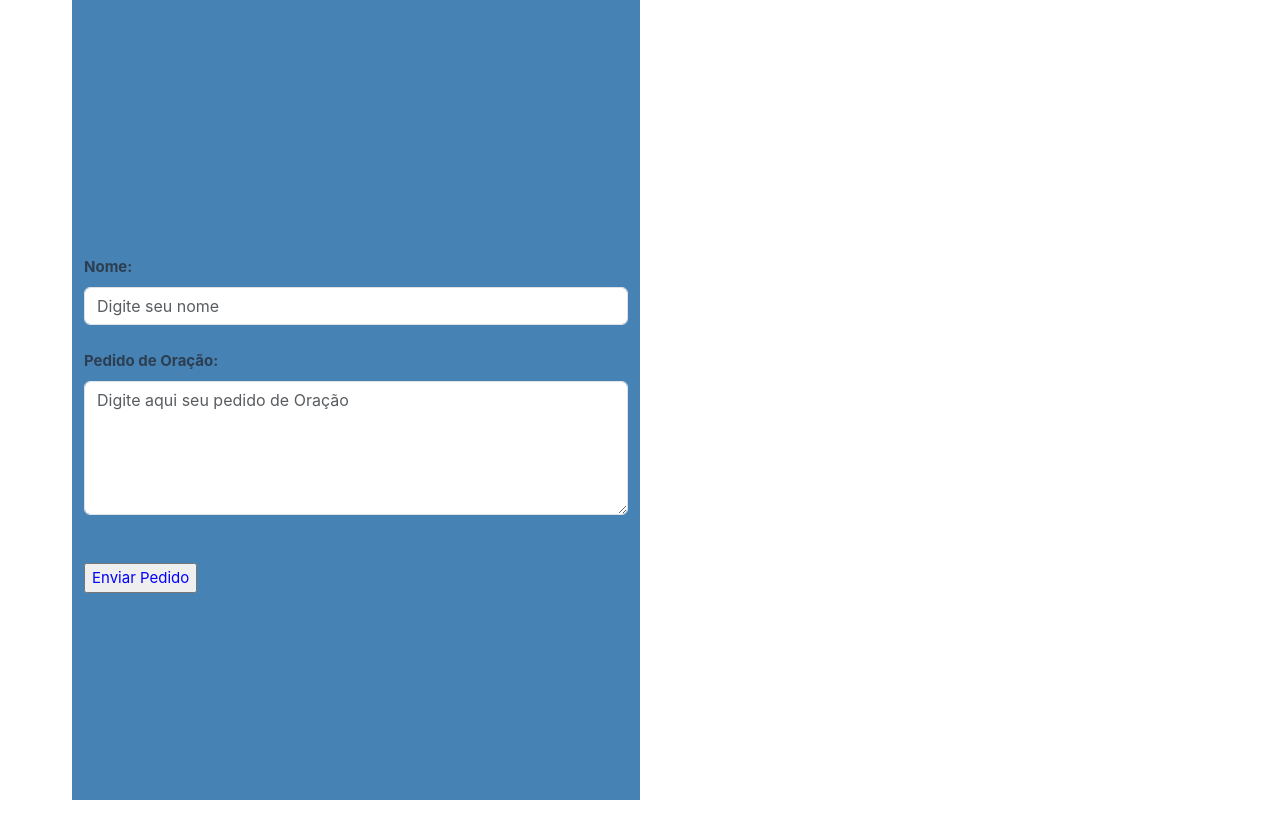
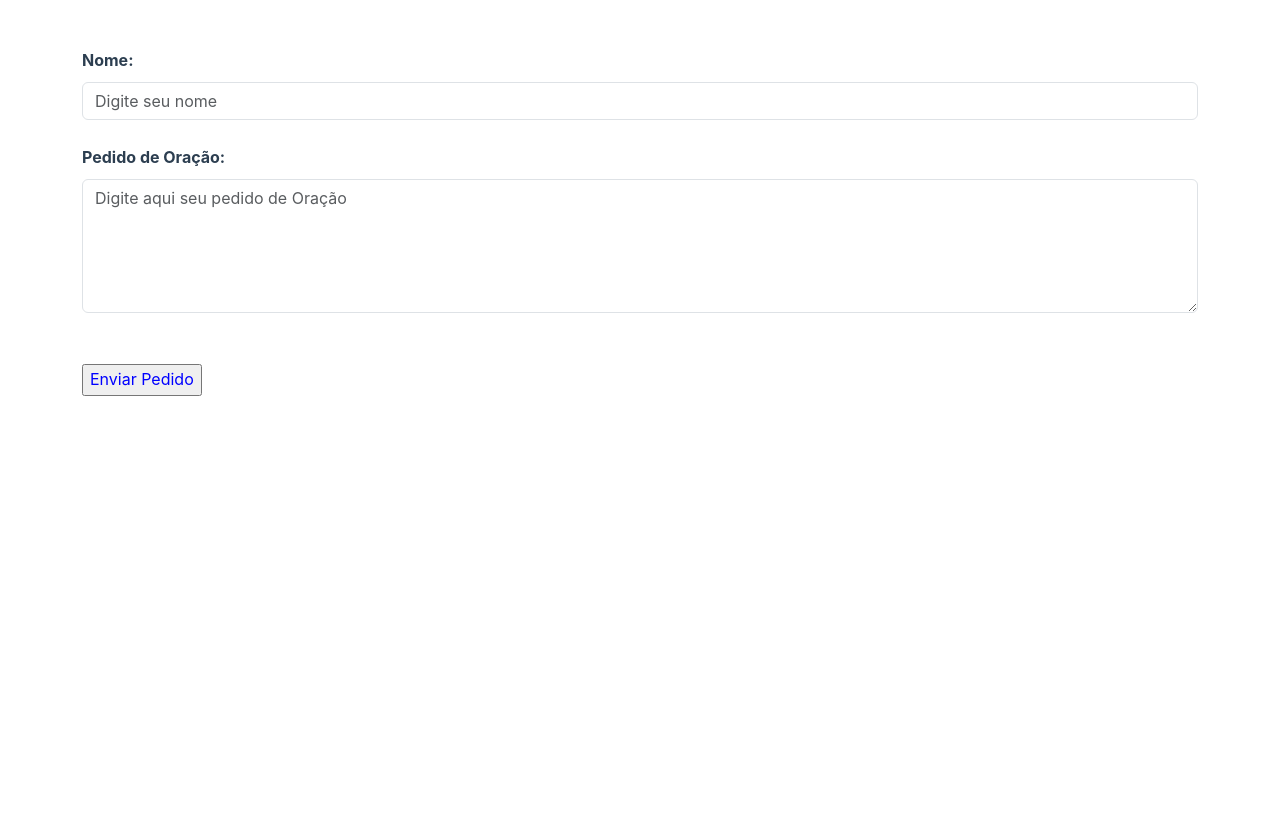
Before and after one commit to neguinzika/mural-oracao-be, a Vue app: page / in a window 1280 px wide. Shown: the top 838 px of the page. Before the commit the page ends 800 px from the top, so only its background shows below. Built offline with nearby package versions, Linux system fonts and the light colour scheme; no server answers; the database is empty.

Commit message:
“Arrumei-a-Renderização-da-Tela”

```diff
--- a/package.json
+++ b/package.json
@@ -16,6 +16,7 @@
   },
   "devDependencies": {
     "@vitejs/plugin-vue": "^5.0.3",
+    "@vue/cli-plugin-router": "~5.0.0",
     "autoprefixer": "^10.4.17",
     "postcss": "^8.4.35",
     "tailwindcss": "^3.4.1",
--- a/src/App.vue
+++ b/src/App.vue
@@ -1,5 +1,5 @@
 <template>
-  <body style=background-color:steelblue>
+  <body>
   <div class="container">
 
     <div class="row mt-5">
@@ -7,9 +7,6 @@
       <div class="col-12">
         <label for="name" class="form-label"> <b> Nome: </b> </label>
         <input type="text" class="form-control" v-model="name" placeholder="Digite seu nome" required>
-      </div>
-
-      <div class="col-12">
         <br>
         <label for="oracao" class="form-label"> <b>Pedido de Oração:</b> </label>
         <textarea class="form-control" v-model="oracao" rows="5"
@@ -27,6 +24,7 @@
 </template>
 <script>
 import {getDatabase, ref, set, onValue} from "firebase/database";
+
 
 export default {
   name: "App",
@@ -50,8 +48,8 @@ export default {
   },
   mounted: function () {
     const database = getDatabase()
-    const reference = ref(database, "oracoes/")
-    onValue(reference, el => {
+    const pedido = ref(database, "oracoes/")
+    onValue(pedido, el => {
       const data = el.val()
       console.log(data)
     })
--- a/src/assets/base.css
+++ b/src/assets/base.css
@@ -4,7 +4,7 @@
   --vt-c-white-soft: #f8f8f8;
   --vt-c-white-mute: #f2f2f2;
 
-  --vt-c-black: #181818;
+  --vt-c-black: #094694;
   --vt-c-black-soft: #222222;
   --vt-c-black-mute: #282828;
 
@@ -18,7 +18,7 @@
   --vt-c-text-light-1: var(--vt-c-indigo);
   --vt-c-text-light-2: rgba(60, 60, 60, 0.66);
   --vt-c-text-dark-1: var(--vt-c-white);
-  --vt-c-text-dark-2: rgba(235, 235, 235, 0.64);
+  --vt-c-text-dark-2: rgba(2, 2, 2, 0.64);
 }
 
 /* semantic color variables for this project */
@@ -59,7 +59,8 @@
 }
 
 body {
-  min-height: 100vh;
+
+  min-height: 100dvh;
   color: var(--color-text);
   background: var(--color-background);
   transition:
@@ -79,7 +80,7 @@ body {
     'Droid Sans',
     'Helvetica Neue',
     sans-serif;
-  font-size: 15px;
+  font-size: 16px;
   text-rendering: optimizeLegibility;
   -webkit-font-smoothing: antialiased;
   -moz-osx-font-smoothing: grayscale;
--- a/src/assets/main.css
+++ b/src/assets/main.css
@@ -1,9 +1,9 @@
 @import './base.css';
 
 #app {
-  max-width: 1280px;
+  max-width: 100%;
   margin: 0 auto;
-  padding: 2rem;
+  padding: 0;
   font-weight: normal;
 }
 
@@ -21,15 +21,15 @@ a,
   }
 }
 
-@media (min-width: 1024px) {
-  body {
-    display: flex;
-    place-items: center;
+@media (min-width: 2000px ) {
+   {
+    display: grid;
+    place-items: flex-start;
   }
 
   #app {
-    display: grid;
+    display: flex;
     grid-template-columns: 1fr 1fr;
-    padding: 0 2rem;
+    padding: 0 1rem;
   }
 }
--- a/src/firebase.js
+++ b/src/firebase.js
@@ -1,7 +1,7 @@
 import { initializeApp } from 'firebase/app';
 
 // TODO: Replace the following with your app's Firebase project configuration
- const firebaseConfig = {
+const firebaseConfig = {
     apiKey: "AIzaSyAYXx96qzur31yjTi_Eu3Cn2q8WpS1KZxk",
     authDomain: "oracaodeia.firebaseapp.com",
     databaseURL: "https://oracaodeia-default-rtdb.europe-west1.firebasedatabase.app",
--- a/src/main.js
+++ b/src/main.js
@@ -1,5 +1,6 @@
 import './assets/main.css'
-
+import {app} from "./firebase.js"
+import {initializeApp} from "firebase/app";
 import { createApp } from 'vue'
 import App from './App.vue'
 
```
Also changed, not shown: 1 other file (tests, documents, lock files or other folders).
